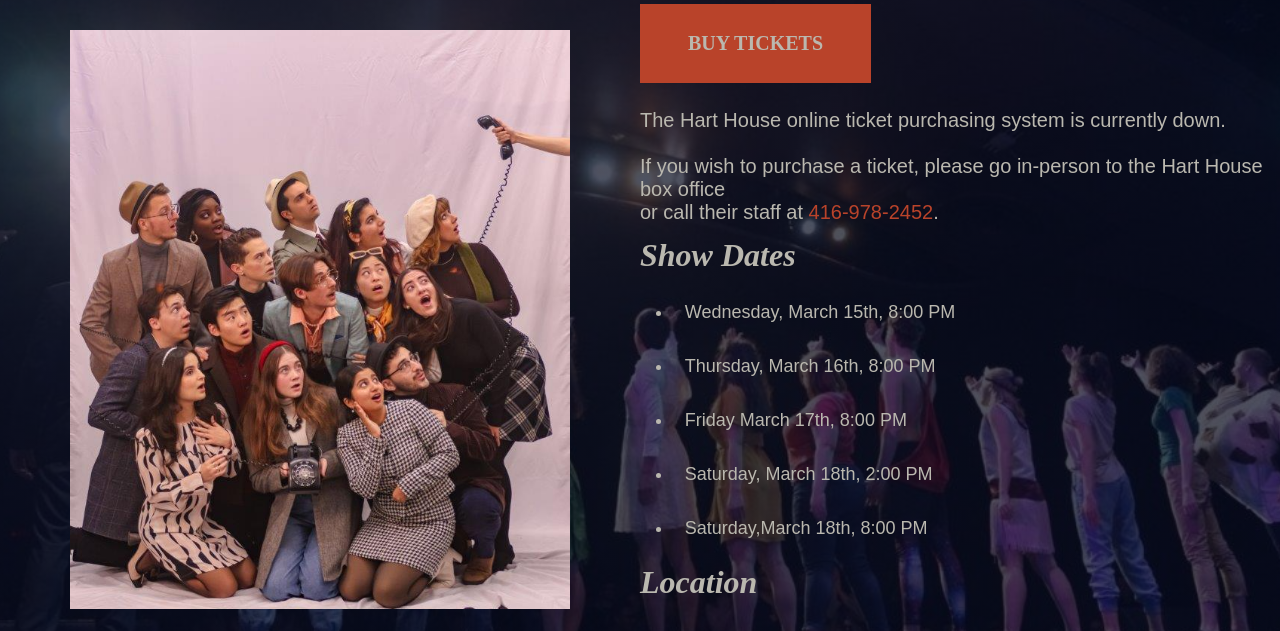
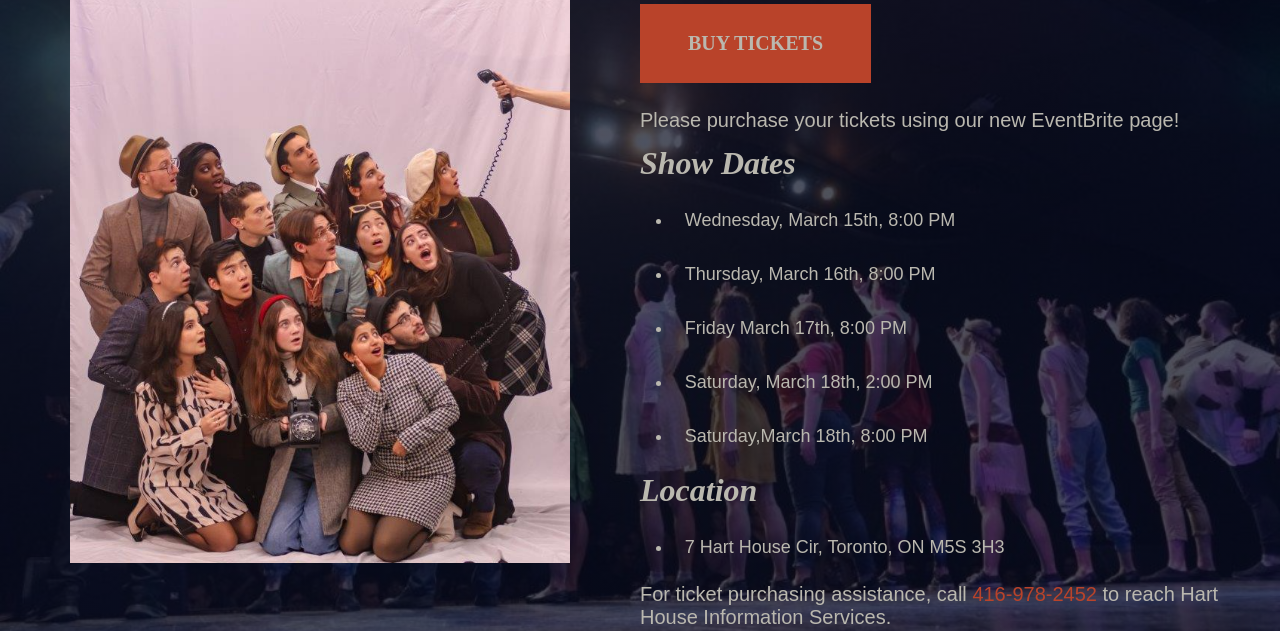
Before and after one commit to KCui0327/webskulenite, a website: page index.html in a window 1280 px wide. Shown: the part 169-800 px from the top of the page. Drawn offline with Linux system fonts and the light colour scheme; a script that the page names is missing.

```diff
--- a/index.html
+++ b/index.html
@@ -48,9 +48,7 @@
         <h1 class="title">Skule Nite 2T3</h1>
         <a href="https://www.eventbrite.ca/e/skule-nite-2t3-tickets-568308936327" class="ticket-btn" onmouseover="confetti()"><b style="font-weight: 500px; ">BUY TICKETS</b></a>
         <p>
-          The Hart House online ticket purchasing system is currently down.
-          <br>
-          <br> If you wish to purchase a ticket, please go in-person to the Hart House box office <br>or call their staff at <span style="color: #b9432a;">416-978-2452</span>.
+          Please purchase your tickets using our new EventBrite page!
         </p>
         <h2><i>Show Dates</i></h2>
         <ul>
```
